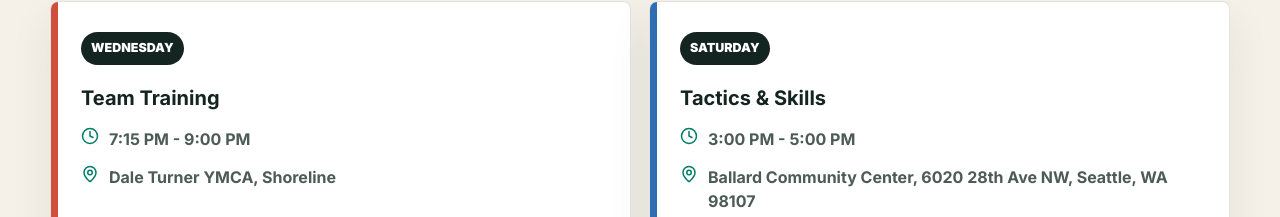
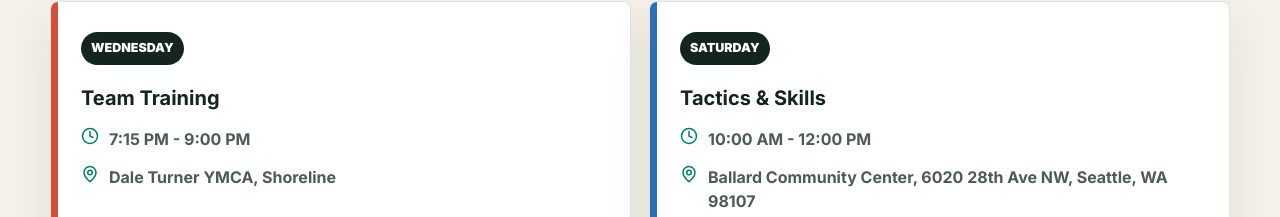
Before and after one commit to Seattle-Handball-Club/shc-website, a React (Vite) app in the folder website/: page / in a window 1280 px wide. Shown: the part 2460-2677 px from the top of the page. Built offline with nearby package versions, Linux system fonts and the light colour scheme.

Commit message:
Update Saturday practice time

```diff
--- a/website/src/App.tsx
+++ b/website/src/App.tsx
@@ -66,7 +66,7 @@ const scheduleItems = [
   {
     day: 'Saturday',
     title: 'Tactics & Skills',
-    time: '3:00 PM - 5:00 PM',
+    time: '10:00 AM - 12:00 PM',
     location: 'Ballard Community Center, 6020 28th Ave NW, Seattle, WA 98107',
     directions: 'https://maps.google.com/?q=Ballard+Community+Center+6020+28th+Ave+NW+Seattle+WA+98107',
   },
--- a/website/src/index.tsx
+++ b/website/src/index.tsx
@@ -48,7 +48,7 @@ interface ScheduleItem {
 
 const scheduleItems: ScheduleItem[] = [
   { day: 'WEDNESDAY', time: '7:15 PM', loc: 'YMCA Shoreline', type: 'Team Training', color: 'bg-emerald-100' },
-  { day: 'SATURDAY', time: '03:00 PM', loc: 'Ballard Community Center', type: 'Tactics and skills training', color: 'bg-blue-100' },
+  { day: 'SATURDAY', time: '10:00 AM - 12:00 PM', loc: 'Ballard Community Center', type: 'Tactics and skills training', color: 'bg-blue-100' },
 ];
 
 const Marquee: React.FC<MarqueeProps> = ({ text, bg = "bg-emerald-500", textCol = "text-white" }) => (
```
